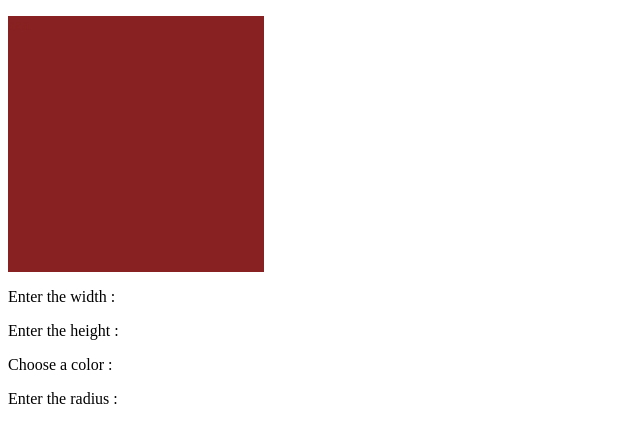
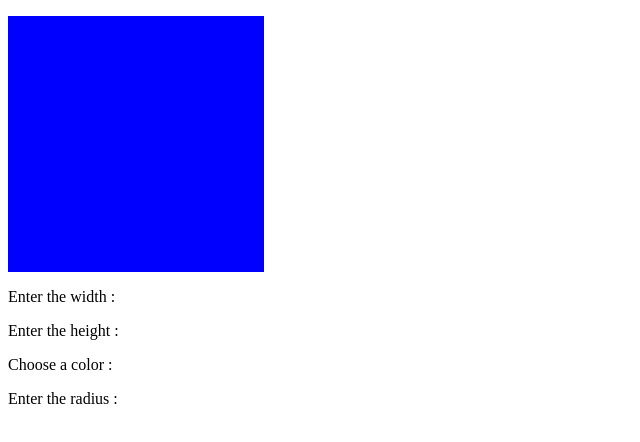
Before and after one commit to afnanaltowairqi/Lab4-Square, a plain HTML site: page index.html in a window 1280 px wide. Shown: the whole page, without its empty margins (0-640 px from the left). Drawn offline with Linux system fonts and the light colour scheme.

Commit message:
add Lab4

```diff
--- a/index.html
+++ b/index.html
@@ -6,8 +6,8 @@
     <title>Lab 4</title>
     <style>
         .cube {
-            color:#882121;
-            background-color: #882121;
+            color:blue;
+            background-color: blue;
             width: 20vw;
             height: 20vw;
         }
```
